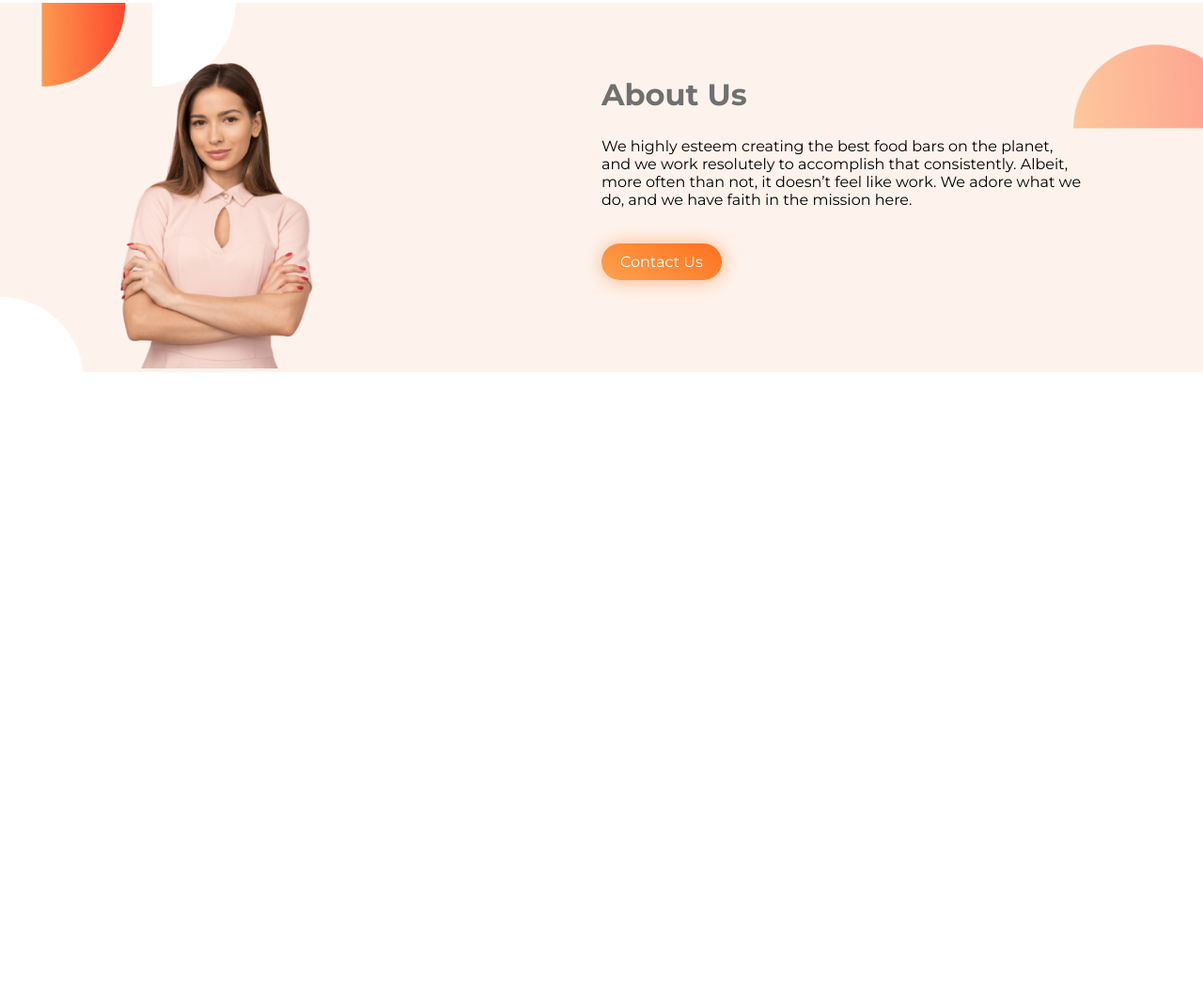
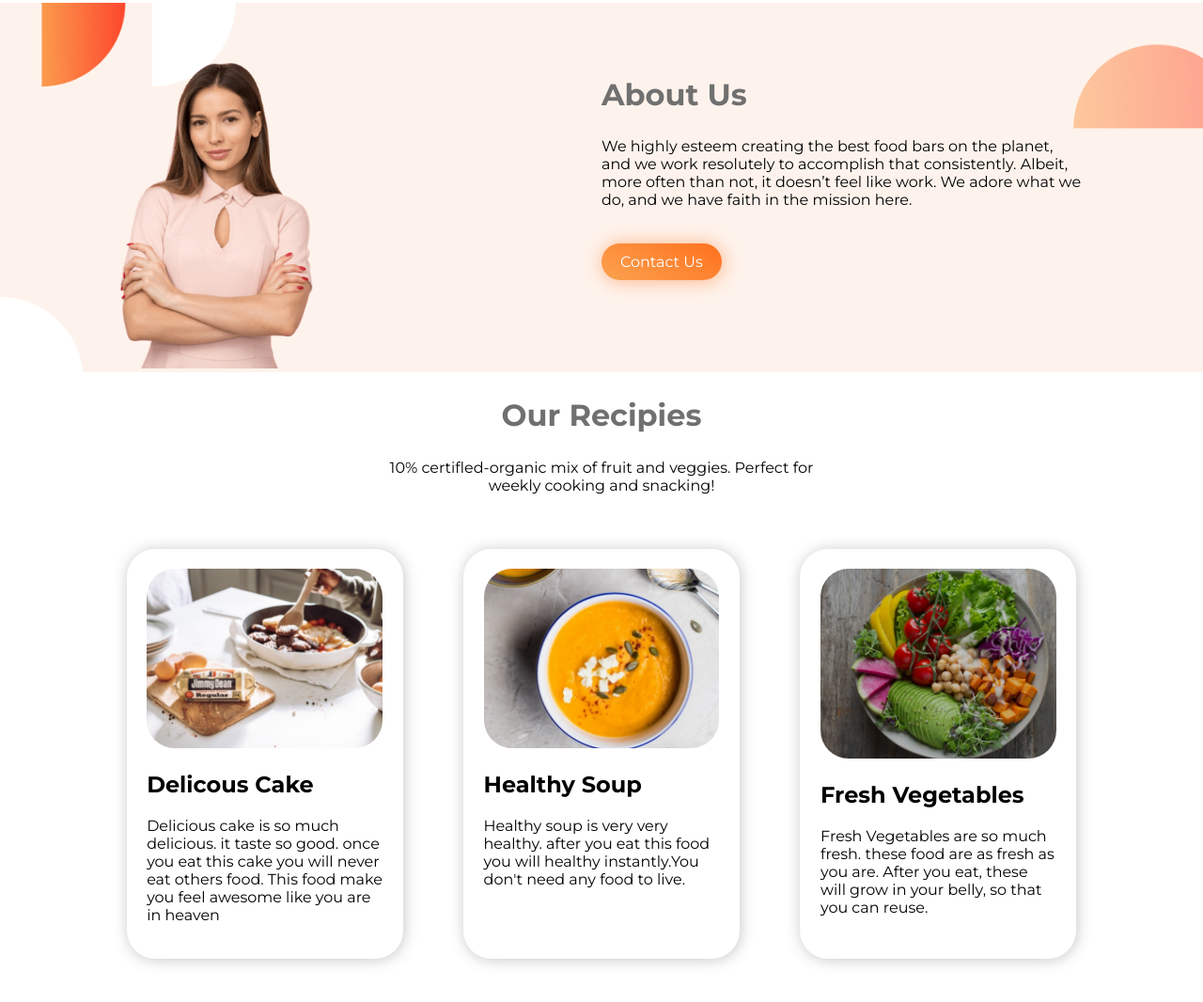
Before and after one commit to mohammad-aarif/food-factory, a plain HTML site: page index.html in a window 1280 px wide. Shown: the part 737-1803 px from the top of the page at 94% size. Before the commit the page ends 1133 px from the top, so only its background shows below. Drawn offline with Linux system fonts and the light colour scheme.

Commit message:
Recipies Section Completed

```diff
--- a/index.html
+++ b/index.html
@@ -37,5 +37,29 @@
         </div>
     </section>
     <!-- About Us Section End -->
+    <!-- Recipies Section Start -->
+    <section class="recipies">
+        <div class="recipies-text">
+            <h1>Our Recipies</h1>
+            <p>10% certifled-organic mix of fruit and veggies. Perfect for <br>weekly cooking and snacking!</p>
+        </div>
+        <div class="cards">
+            <div class="card-item">
+                <img src="img/product1.jpg" alt="Product">
+                <h1>Delicous Cake</h1>
+                <p>Delicious cake is so much delicious. it taste so good. once you eat this cake you will never eat others food. This food make you feel awesome like you are in heaven</p>
+            </div>
+            <div class="card-item">
+                <img src="img/product2.png" alt="">
+                <h1>Healthy Soup</h1>
+                <p>Healthy soup is very very healthy. after you eat this food you will healthy instantly.You don't need any food to live.</p>
+            </div>
+            <div class="card-item">
+                <img src="img/product3.png" alt="">
+                <h1>Fresh Vegetables</h1>
+                <p>Fresh Vegetables are so much fresh. these food are as fresh as you are. After you eat, these will grow in your belly, so that you can reuse. </p>
+            </div>
+        </div>
+    </section>
 </body>
 </html>
--- a/style.css
+++ b/style.css
@@ -62,3 +62,27 @@ body{
     font-size: 2em;
     color:#707070;
 }
+.recipies-text{
+    text-align: center;
+}
+.recipies-text h1{
+    font-size: 2em;
+    color: #707070;
+}
+.cards{
+    display: flex;
+    margin: 2% 8%;
+
+}
+.card-item{
+    background: #fff;
+    width: 32%;
+    margin: 3%;
+    box-shadow: 1px 1px 15px rgba(77, 76, 76, 0.315);
+    border-radius: 30px;
+    padding: 2%;
+}
+.card-item img{
+    width: 100%;
+    border-radius: 30px;
+}
```
Also changed, not shown: img/product1.jpg (added), img/product2.png (added), img/product3.png (added).
